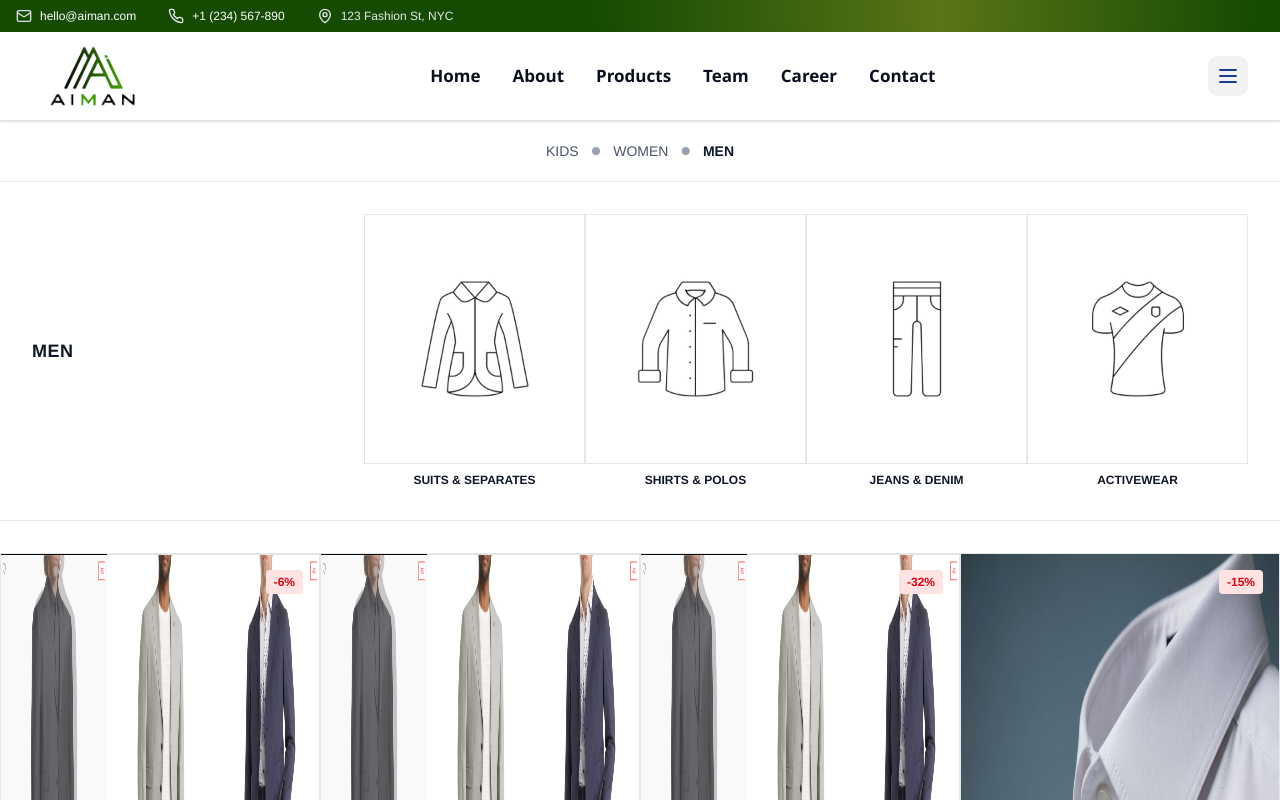
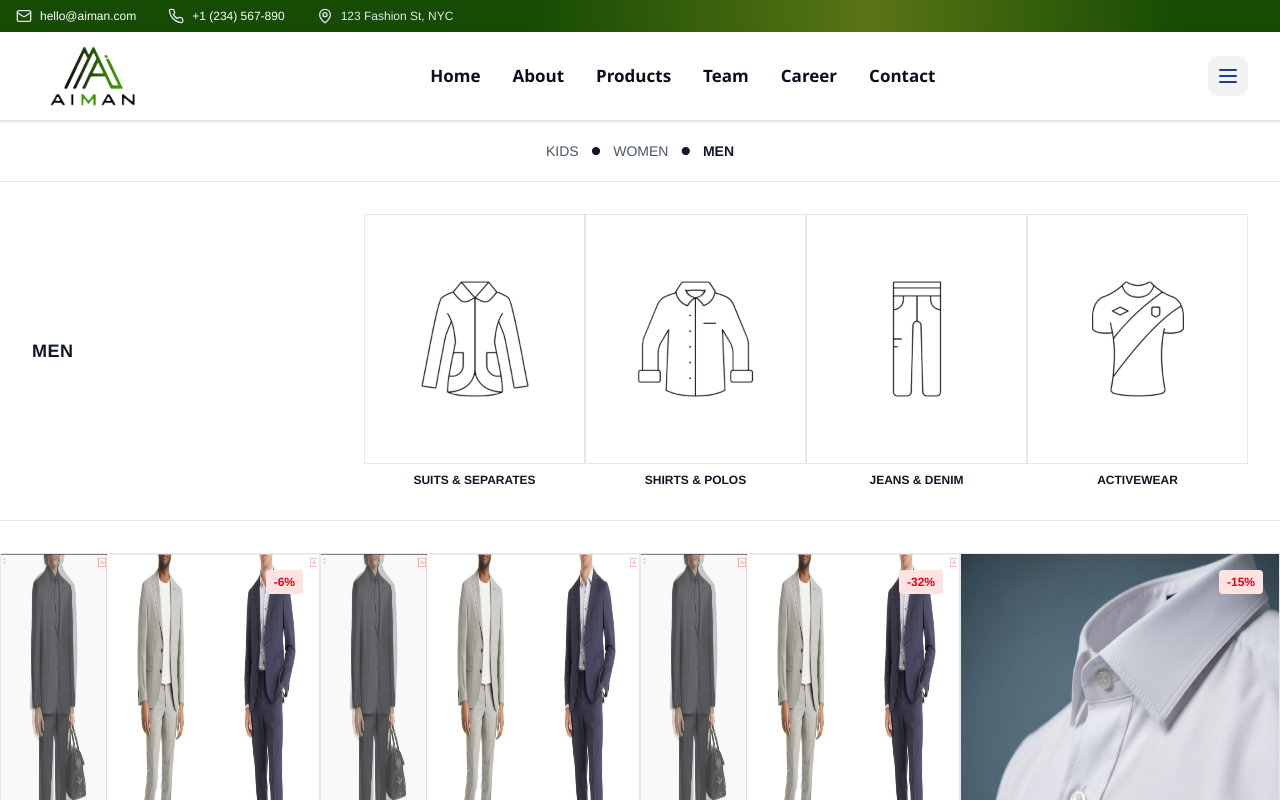
Before and after one commit to nazimnk9/aiman-design-ltd-website, a Next.js app: page /products in a window 1280 px wide. Shown: the top 800 px of the page. Built offline with nearby package versions, Linux system fonts and the light colour scheme; grey boxes are pictures that could not be loaded.

Commit message:
solve issues

```diff
--- a/components/breadcrumb.tsx
+++ b/components/breadcrumb.tsx
@@ -489,16 +489,16 @@ export function Breadcrumb({ items, selectedCategory, selectedLabel }: Breadcrum
         <div className="hidden lg:flex items-center justify-center gap-3 text-sm text-gray-600">
           {items.map((item, index) => (
             <div key={index} className="flex items-center gap-3">
-              {index > 0 && <span className="text-gray-400 text-3xl">•</span>}
+              {index > 0 && <span className="text-gray-900 text-3xl">•</span>}
               {item.href ? (
-                <Link href={item.href} className="hover:text-gray-400 transition-colors uppercase font-medium text-sm">
+                <Link href={item.href} className="hover:text-red-400 transition-colors uppercase font-medium text-sm">
                   {item.label}
                 </Link>
               ) : item.onClick ? (
                 <button
                   onClick={item.onClick}
-                  className="hover:text-gray-900 transition-colors uppercase font-medium text-sm cursor-pointer text-gray-900 font-bold tracking-wide"
-                >
+                  className="hover:text-gray-900 transition-colors uppercase font-medium text-BASE cursor-pointer text-gray-900 font-bold tracking-wide"
+                style={{fontWeight: 800}}>
                   {item.label}
                 </button>
               ) : (
@@ -530,16 +530,16 @@ export function Breadcrumb({ items, selectedCategory, selectedLabel }: Breadcrum
           <div className="flex items-center gap-3 text-sm text-gray-600">
             {items.map((item, index) => (
               <div key={index} className="flex items-center gap-3">
-                {index > 0 && <span className="text-gray-400 text-3xl">•</span>}
+                {index > 0 && <span className="text-gray-900 text-3xl">•</span>}
                 {item.href ? (
-                  <Link href={item.href} className="hover:text-gray-900 transition-colors uppercase font-medium text-sm">
+                  <Link href={item.href} className="hover:text-red-400 transition-colors uppercase font-medium text-sm">
                     {item.label}
                   </Link>
                 ) : item.onClick ? (
                   <button
                     onClick={item.onClick}
-                    className="hover:text-gray-900 transition-colors uppercase font-medium text-sm cursor-pointer text-gray-900 font-bold"
-                  >
+                    className="hover:text-gray-900 transition-colors uppercase font-medium text-BASE cursor-pointer text-gray-900 font-bold"
+                  style={{fontWeight: 800}}>
                     {item.label}
                   </button>
                 ) : (
@@ -554,16 +554,16 @@ export function Breadcrumb({ items, selectedCategory, selectedLabel }: Breadcrum
         <div className="md:hidden flex items-center justify-center gap-3 text-sm text-gray-600">
           {items.map((item, index) => (
             <div key={index} className="flex items-center gap-3">
-              {index > 0 && <span className="text-gray-400 text-3xl">•</span>}
+              {index > 0 && <span className="text-gray-900 text-3xl">•</span>}
               {item.href ? (
-                <Link href={item.href} className="hover:text-gray-400 transition-colors uppercase font-medium text-sm">
+                <Link href={item.href} className="hover:text-red-400 transition-colors uppercase font-medium text-sm">
                   {item.label}
                 </Link>
               ) : item.onClick ? (
                 <button
                   onClick={item.onClick}
-                  className="hover:text-gray-900 transition-colors uppercase font-medium text-sm cursor-pointer text-gray-900 font-bold"
-                >
+                  className="hover:text-gray-900 transition-colors uppercase font-medium text-base cursor-pointer text-gray-900 font-bold"
+                style={{fontWeight: 800}}>
                   {item.label}
                 </button>
               ) : (
--- a/components/products-grid.tsx
+++ b/components/products-grid.tsx
@@ -272,7 +272,7 @@ export function ProductsGrid({ products, breadcrumbName = "men" }: ProductGridPr
             {/* Product Card */}
             <div className="relative overflow-hidden p-0">
               {/* Product Image */}
-              <div className="relative h-200 w-full">
+              <div className="relative h-100 w-full">
                 <Image
                   src={hoveredProductId === product.id && product.images.length > 1 ? product.images[1] : product.image}
                   alt={product.name}
```
